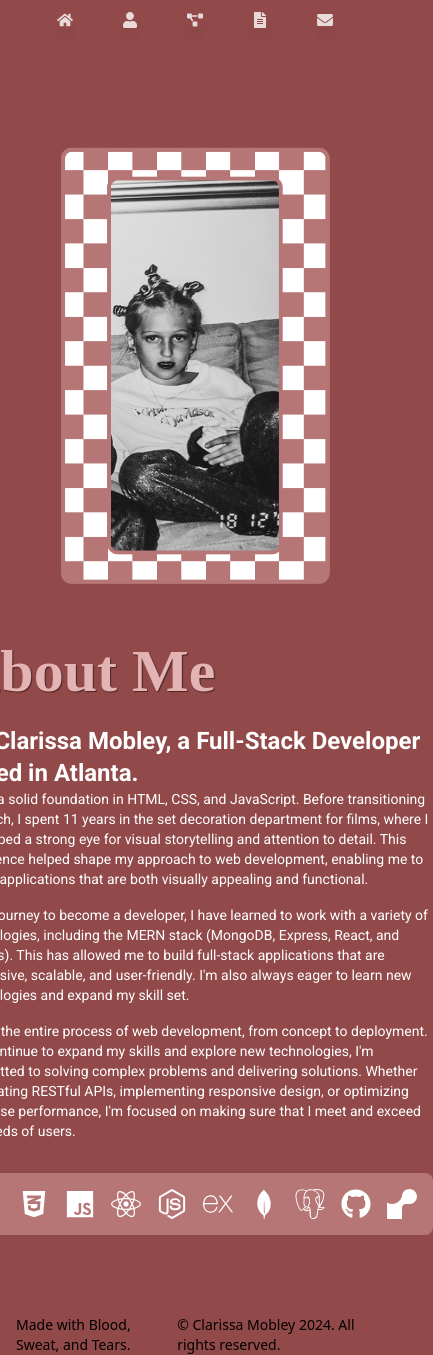
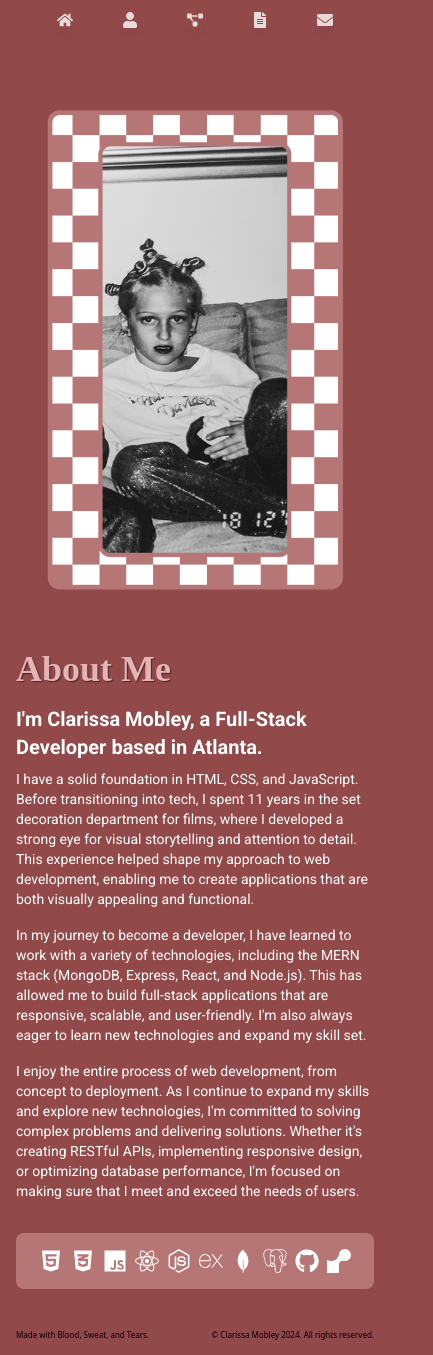
Before and after one commit to ClarissaMobley/Portfolio, a React (Vite) app: page /About in a window 390 px wide. Shown: the whole page, 433 px wide, since content can reach past the window. Built offline with nearby package versions, Linux system fonts and the light colour scheme; a web font is replaced by a local one.

Commit message:
made sure it looked nice on mobile

```diff
--- a/src/components/Footer.jsx
+++ b/src/components/Footer.jsx
@@ -2,7 +2,7 @@ import React from 'react';
 
 const Footer = () => {
     return (
-        <div className='bg-custom text-black text-start pl-4 text-sm md:text-sm lg:text-base flex items-center'>
+        <div className='bg-custom text-black text-start pl-4 text-xxs sm:text-xs md:text-sm lg:text-base flex items-center'>
             <span className='mr-auto'>Made with Blood, Sweat, and Tears.</span>
             <div className='pr-4'> &copy; Clarissa Mobley {new Date().getFullYear()}. All rights reserved.</div>
         </div>
--- a/src/pages/About.jsx
+++ b/src/pages/About.jsx
@@ -5,38 +5,38 @@ import { SiExpress, SiMongodb, SiPostgresql, SiRender } from 'react-icons/si';
 
 const About = () => {
     return (
-        <div className='bg-custom text-white py-20' id='about'>
-            <div className='container mx-auto px-8 md:px-16 lg:px-24'>
+        <div className='bg-custom text-white py-10 md:py-20' id='about'>
+            <div className='container mx-auto px-4 md:px-8 lg:px-16'>
                 <div className='flex flex-col md:flex-row items-center md:space-x-12 animate-fadeIn'>
-                    <img src={AboutMeImage} alt="" className='w-96 mb-8 md:mb-0 hover:scale-105' />
+                    <img src={AboutMeImage} alt="About Me" className='w-full md:w-96 mb-8 md:mb-0 hover:scale-105 transition-transform duration-300' />
                     <div className='flex-1'>
-                        <h2 className='text-6xl text-[#e4b3b3] font-bold text-start mb-6'>About Me</h2>
-                        <h3 className='text-2xl text-white font-bold'>I'm Clarissa Mobley, a Full-Stack Developer based in Atlanta.</h3>
-                        <p className='text-sm mb-4'> I have a solid foundation in HTML, CSS, and JavaScript. Before transitioning into tech,
+                        <h2 className='text-4xl md:text-6xl text-[#e4b3b3] font-bold text-start mb-4 md:mb-6'>About Me</h2>
+                        <h3 className='text-xl md:text-2xl font-bold mb-2'>I'm Clarissa Mobley, a Full-Stack Developer based in Atlanta.</h3>
+                        <p className='text-sm md:text-base mb-4'> I have a solid foundation in HTML, CSS, and JavaScript. Before transitioning into tech,
                             I spent 11 years in the set decoration department for films, where I developed a strong eye for visual storytelling
                             and attention to detail. This experience helped shape my approach to web development, enabling me to create applications
                             that are both visually appealing and functional.
                         </p>
-                        <p className='text-sm mb-4'> In my journey to become a developer, I have learned to work with a variety of technologies,
+                        <p className='text-sm md:text-base mb-4'> In my journey to become a developer, I have learned to work with a variety of technologies,
                             including the MERN stack (MongoDB, Express, React, and Node.js). This has allowed me to build full-stack applications that
                             are responsive, scalable, and user-friendly. I'm also always eager to learn new technologies and expand my skill set.
                         </p>
-                        <p className='text-sm mb-4'>
+                        <p className='text-sm md:text-base mb-4'>
                             I enjoy the entire process of web development, from concept to deployment. As I continue to expand my skills and explore new
                             technologies, I'm committed to solving complex problems and delivering solutions. Whether it's creating RESTful APIs, implementing
                             responsive design, or optimizing database performance, I'm focused on making sure that I meet and exceed the needs of users.
                         </p>
-                        <div className='w-full bg-[#b77676] mt-8 p-4 flex justify-center space-x-4 rounded-lg'>
-                            <FaHtml5 size={30} className='text-white hover:scale-125' />
-                            <FaCss3Alt size={30} className='text-white hover:scale-125' />
-                            <FaJs size={30} className='text-white hover:scale-125' />
-                            <FaReact size={30} className='text-white hover:scale-125' />
-                            <FaNodeJs size={30} className='text-white hover:scale-125' />
-                            <SiExpress size={30} className='text-white hover:scale-125' />
-                            <SiMongodb size={30} className='text-white hover:scale-125' />
-                            <SiPostgresql size={30} className='text-white hover:scale-125' />
-                            <FaGithub size={30} className='text-white hover:scale-125' />
-                            <SiRender size={30} className='text-white hover:scale-125' />
+                        <div className='w-full bg-[#b77676] mt-8 p-4 flex flex-wrap justify-center space-x-2 md:space-x-4 rounded-lg'>
+                            <FaHtml5 className='text-white hover:scale-125 transition-transform duration-300 text-2xl md:text-3xl' />
+                            <FaCss3Alt className='text-white hover:scale-125 transition-transform duration-300 text-2xl md:text-3xl' />
+                            <FaJs className='text-white hover:scale-125 transition-transform duration-300 text-2xl md:text-3xl' />
+                            <FaReact className='text-white hover:scale-125 transition-transform duration-300 text-2xl md:text-3xl' />
+                            <FaNodeJs className='text-white hover:scale-125 transition-transform duration-300 text-2xl md:text-3xl' />
+                            <SiExpress className='text-white hover:scale-125 transition-transform duration-300 text-2xl md:text-3xl' />
+                            <SiMongodb className='text-white hover:scale-125 transition-transform duration-300 text-2xl md:text-3xl' />
+                            <SiPostgresql className='text-white hover:scale-125 transition-transform duration-300 text-2xl md:text-3xl' />
+                            <FaGithub className='text-white hover:scale-125 transition-transform duration-300 text-2xl md:text-3xl' />
+                            <SiRender className='text-white hover:scale-125 transition-transform duration-300 text-2xl md:text-3xl' />
                         </div>
                     </div>
                 </div>
--- a/tailwind.config.js
+++ b/tailwind.config.js
@@ -1,29 +1,29 @@
 /** @type {import('tailwindcss').Config} */
 export default {
-  content: [
-    "./index.html",
-    "./src/**/*.{js,ts,jsx,tsx}",
-  ],
+  content: ["./index.html", "./src/**/*.{js,ts,jsx,tsx}"],
   theme: {
     extend: {
       backgroundColor: {
-        'custom': '#914949'
+        custom: "#914949",
       },
       animation: {
-        fadeIn: 'fadeIn 2s ease-in-out',
-        zoomIn: 'zoomIn 0.5s ease-in-out',
+        fadeIn: "fadeIn 2s ease-in-out",
+        zoomIn: "zoomIn 0.5s ease-in-out",
       },
       keyframes: {
         fadeIn: {
-          '0%': { opacity: 0 },
-          '100%': { opacity: 1 },
+          "0%": { opacity: 0 },
+          "100%": { opacity: 1 },
         },
         zoomIn: {
-          '0%': { transform: 'scale(0.9)' },
-          '100%': { transform: 'scale(1)' },
+          "0%": { transform: "scale(0.9)" },
+          "100%": { transform: "scale(1)" },
         },
+      },
+      fontSize: {
+        xxs: ".5rem",
+      },
     },
+    plugins: [],
   },
-  plugins: [],
-}
-}
+};
```
